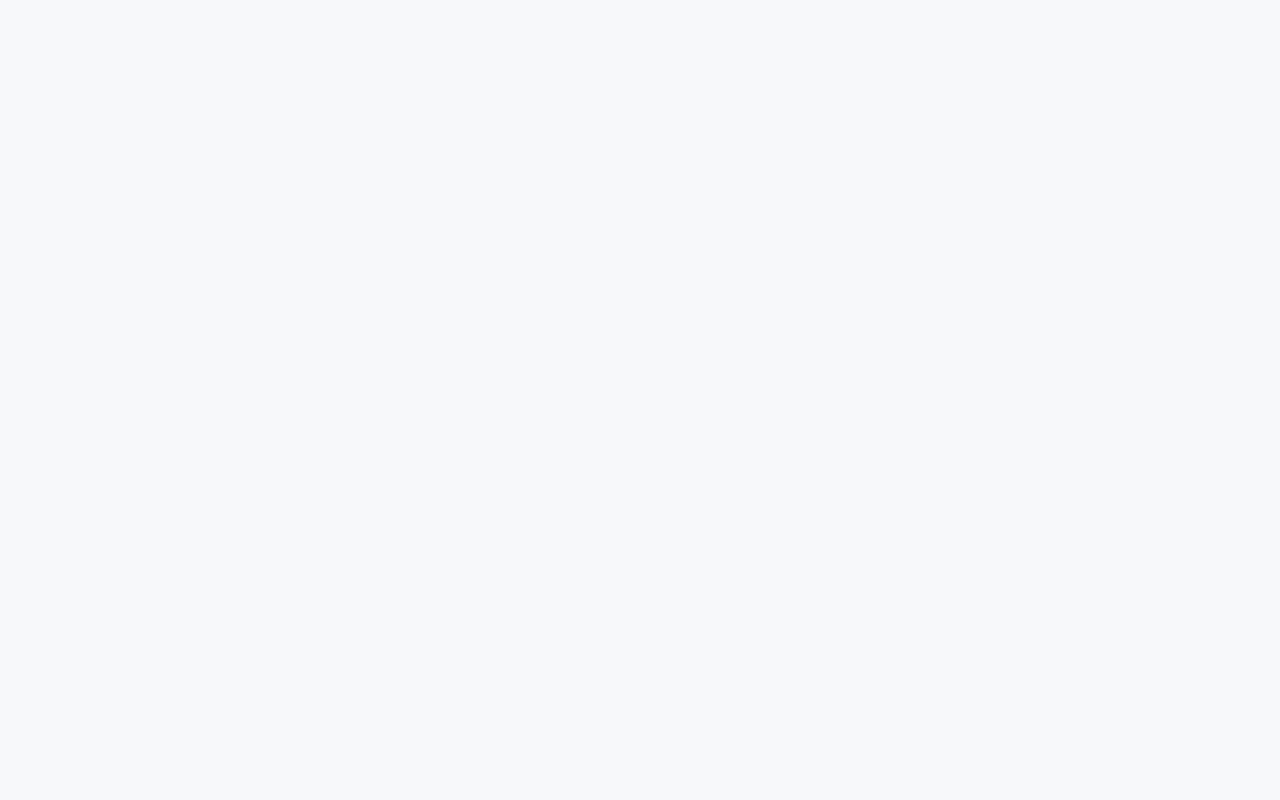
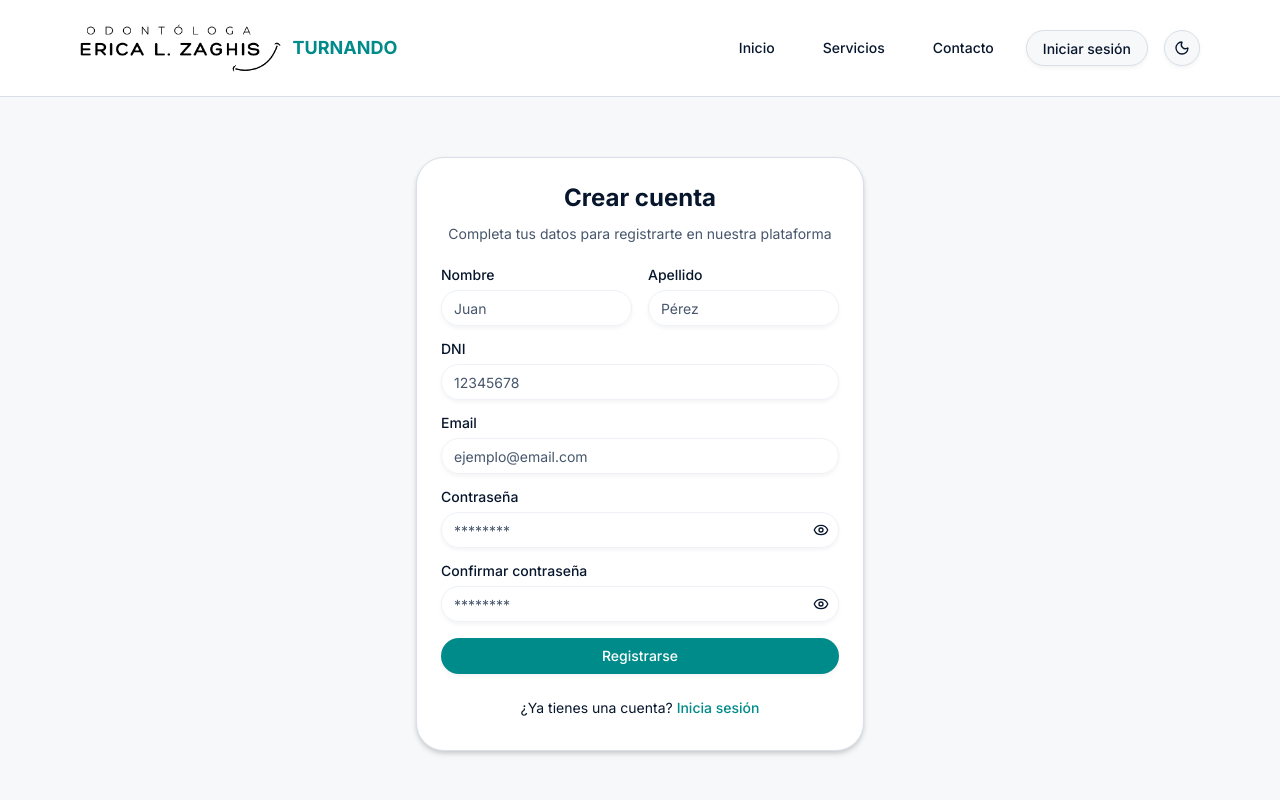
Before and after one commit to melinab1998/TPI-PROGRAMACION-IV, a React (Vite) app in the folder frontend/: page /register in a window 1280 px wide. Before the commit this address had no page. Shown: the top 800 px of the page. Built offline with nearby package versions, Linux system fonts and the light colour scheme.

Commit message:
register-form

```diff
--- a/frontend/src/App.jsx
+++ b/frontend/src/App.jsx
@@ -4,14 +4,16 @@ import Layout from "./components/Layout/Layout";
 import Home from "./pages/Home/Home";
 import Login from "./pages/Login/Login";
 import ServicesPage from "./pages/Services/Services";
+import Register from "./pages/Register/Register";
 
 function App() {
   return (
       <Routes>
         <Route path="/" element={<Layout />}>
           <Route index element={<Home />} />
-          <Route path="iniciar-sesion" element={<Login />} />
-          <Route path="servicios" element={<ServicesPage />} />
+          <Route path="login" element={<Login />} />
+          <Route path="services" element={<ServicesPage />} />
+          <Route path="register" element={<Register/>}/>
         </Route>
       </Routes>
   );
--- a/frontend/src/components/Footer/Footer.jsx
+++ b/frontend/src/components/Footer/Footer.jsx
@@ -36,9 +36,10 @@ export default function Footer() {
                     <div className="space-y-4">
                         <h3 className="text-lg font-semibold">Horario de atención</h3>
                         <div className="text-muted-foreground space-y-2">
-                            <div className="flex justify-between"><span>Lunes - Viernes</span><span>8:00 - 20:00</span></div>
-                            <div className="flex justify-between"><span>Sábados</span><span>9:00 - 14:00</span></div>
-                            <div className="flex justify-between"><span>Domingos</span><span>Cerrado</span></div>
+                            <div className="flex justify-between"><span>Lunes</span><span>14:00 - 20:00</span></div>
+                            <div className="flex justify-between"><span>Miércoles</span><span>9:00 - 20:00</span></div>
+                            <div className="flex justify-between"><span>Jueves</span><span>9:00 - 20:00</span></div>
+
                         </div>
                     </div>
                 </div>
@@ -60,7 +61,7 @@ export default function Footer() {
                             </a>
                         </div>
                         <p className="text-sm text-muted-foreground text-center md:text-right">
-                            © {new Date().getFullYear()} Clínica Odontológica. Todos los derechos reservados.
+                            © {new Date().getFullYear()} Turnando. Todos los derechos reservados.
                         </p>
                     </div>
                 </div>
--- a/frontend/src/components/NavBar/NavBar.jsx
+++ b/frontend/src/components/NavBar/NavBar.jsx
@@ -20,16 +20,16 @@ export default function NavBar() {
                         className="h-12 w-auto mt-1 mb-1 filter-none"
                     />
                     <span className="hidden md:inline text-lg font-bold text-[var(--primary)]">
-                        STURN
+                        TURNANDO
                     </span>
                 </div>
                 <div className="flex gap-4 items-center">
                     <Link to="/"><Button variant="ghost">Inicio</Button></Link>
-                    <Link to="servicios">
+                    <Link to="services">
                     <Button variant="ghost">Servicios</Button>
                     </Link>
                     <Button variant="ghost">Contacto</Button>
-                    <Link to="/iniciar-sesion">
+                    <Link to="/login">
                     <Button variant="outline" className="hidden md:inline">
                         Iniciar sesión
                     </Button>
--- a/frontend/src/pages/Login/Login.jsx
+++ b/frontend/src/pages/Login/Login.jsx
@@ -10,7 +10,7 @@ export default function Login() {
       <Card className="w-full max-w-md shadow-lg rounded-2xl">
         <CardHeader>
           <CardTitle className="text-center text-2xl font-bold">
-            Iniciar Sesión
+            Iniciar sesión
           </CardTitle>
         </CardHeader>
         <CardContent>
@@ -43,25 +43,24 @@ export default function Login() {
               />
             </div>
 
-            <div className="flex justify-end">
+            <div className="flex justify-between items-center py-2">
+              <div className="flex items-center space-x-2">
+                <input
+                  type="checkbox"
+                  id="remember"
+                  className="h-4 w-4 border-gray-300 rounded"
+                />
+                <label htmlFor="remember" className="text-sm">
+                  Recordar contraseña
+                </label>
+              </div>
+
               <Link
                 to="/forgot-password"
-                className="text-sm text-accent-foreground hover:underline"
+                className="text-sm hover:underline"
               >
                 ¿Olvidaste tu contraseña?
               </Link>
-            </div>
-
-            {/* Checkbox Recordar contraseña */}
-            <div className="flex items-center space-x-2 mt-2">
-              <input
-                type="checkbox"
-                id="remember"
-                className="h-4 w-4 text-primary border-gray-300 rounded"
-              />
-              <label htmlFor="remember" className="text-sm text-accent-foreground">
-                Recordar contraseña
-              </label>
             </div>
 
             <Button type="submit" className="w-full">
@@ -69,12 +68,12 @@ export default function Login() {
             </Button>
           </form>
 
-          <p className="mt-4 text-center text-sm text-accent-foreground">
+          <div className="text-center text-sm mt-4">
             ¿No tienes cuenta?{" "}
-            <Link to="/register" className="hover:underline">
-              Regístrate
-            </Link>
-          </p>
+            <Button variant="link" className="p-0">
+              <Link to="/register">Regístrate</Link>
+            </Button>
+          </div>
         </CardContent>
       </Card>
     </div>
--- /dev/null
+++ b/frontend/src/pages/Register/Register.jsx
@@ -0,0 +1,132 @@
+import { useState } from "react";
+import { Card, CardContent, CardDescription, CardHeader, CardTitle } from "@/components/ui/card";
+import { Input } from "@/components/ui/input";
+import { Label } from "@/components/ui/label";
+import { Button } from "@/components/ui/button";
+import { Eye, EyeOff } from "lucide-react";
+import { Link } from "react-router-dom";
+
+export default function Register() {
+    const [showPassword, setShowPassword] = useState(false);
+    const [showConfirmPassword, setShowConfirmPassword] = useState(false);
+
+    return (
+        <Card className="w-full max-w-md mx-auto shadow-lg mt-15">
+            <CardHeader className="space-y-1">
+                <CardTitle className="text-2xl font-bold text-center">Crear cuenta</CardTitle>
+                <CardDescription className="text-center">
+                    Completa tus datos para registrarte en nuestra plataforma
+                </CardDescription>
+            </CardHeader>
+            <CardContent className="space-y-4">
+                <form className="space-y-4">
+                    <div className="grid grid-cols-2 gap-4">
+                        <div className="space-y-2">
+                            <Label htmlFor="nombre">Nombre</Label>
+                            <Input
+                                id="nombre"
+                                type="text"
+                                placeholder="Juan"
+                            />
+                        </div>
+                        <div className="space-y-2">
+                            <Label htmlFor="apellido">Apellido</Label>
+                            <Input
+                                id="apellido"
+                                type="text"
+                                placeholder="Pérez"
+                            />
+                        </div>
+                    </div>
+
+                    <div className="space-y-2">
+                        <Label htmlFor="dni">DNI</Label>
+                        <Input
+                            id="dni"
+                            type="text"
+                            placeholder="12345678"
+                        />
+                    </div>
+
+                    <div className="space-y-2">
+                        <Label htmlFor="email">Email</Label>
+                        <Input
+                            id="email"
+                            type="email"
+                            placeholder="ejemplo@email.com"
+                        />
+                    </div>
+
+                    <div className="space-y-2">
+                        <Label htmlFor="password">Contraseña</Label>
+                        <div className="relative">
+                            <Input
+                                id="password"
+                                type={showPassword ? "text" : "password"}
+                                placeholder="********"
+                                className="pr-10"
+                            />
+                            <Button
+                                type="button"
+                                variant="ghost"
+                                size="icon"
+                                className="absolute right-0 top-0 h-full px-3 py-2 hover:bg-transparent"
+                                onClick={() => setShowPassword(!showPassword)}
+                            >
+                                {showPassword ? (
+                                    <EyeOff className="h-4 w-4" />
+                                ) : (
+                                    <Eye className="h-4 w-4" />
+                                )}
+                                <span className="sr-only">
+                                    {showPassword ? "Ocultar contraseña" : "Mostrar contraseña"}
+                                </span>
+                            </Button>
+                        </div>
+                    </div>
+
+                    <div className="space-y-2">
+                        <Label htmlFor="confirmPassword">Confirmar contraseña</Label>
+                        <div className="relative">
+                            <Input
+                                id="confirmPassword"
+                                type={showConfirmPassword ? "text" : "password"}
+                                placeholder="********"
+                                className="pr-10"
+                            />
+                            <Button
+                                type="button"
+                                variant="ghost"
+                                size="icon"
+                                className="absolute right-0 top-0 h-full px-3 py-2 hover:bg-transparent"
+                                onClick={() => setShowConfirmPassword(!showConfirmPassword)}
+                            >
+                                {showConfirmPassword ? (
+                                    <EyeOff className="h-4 w-4" />
+                                ) : (
+                                    <Eye className="h-4 w-4" />
+                                )}
+                                <span className="sr-only">
+                                    {showConfirmPassword ? "Ocultar contraseña" : "Mostrar contraseña"}
+                                </span>
+                            </Button>
+                        </div>
+                    </div>
+
+                    <Button type="button" className="w-full">
+                        Registrarse
+                    </Button>
+                </form>
+
+                <div className="text-center text-sm mt-4">
+                    ¿Ya tienes una cuenta?{" "}
+                    <Link to="/login">
+                    <Button variant="link" className="p-0">
+                        Inicia sesión
+                    </Button>
+                    </Link>
+                </div>
+            </CardContent>
+        </Card>
+    );
+}
```
